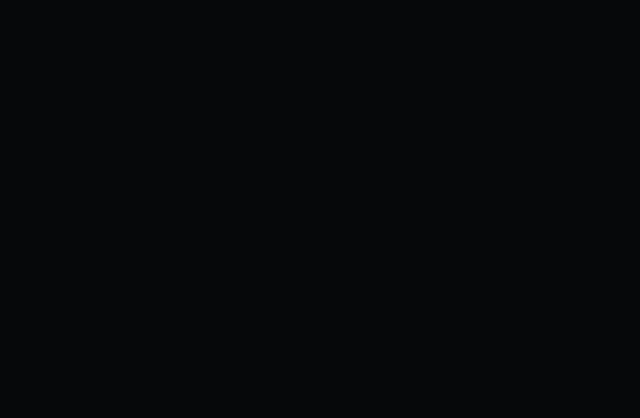
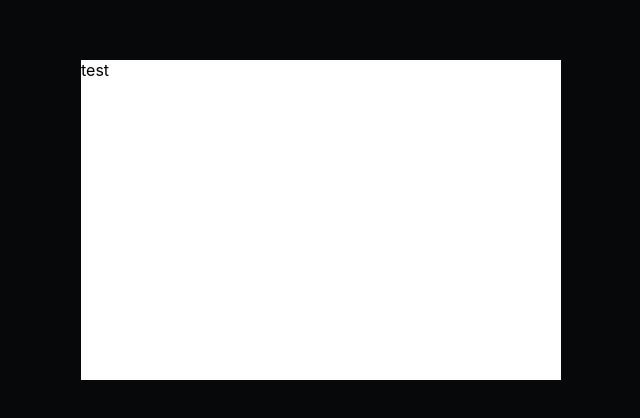
Before and after one commit to devpedrospereira/edvice-generator-app, a Next.js app: page / in a window 1280 px wide. Shown: the part 180-598 px from the top of the page, without its empty margins (319-959 px from the left). Built offline with nearby package versions, Linux system fonts and the light colour scheme.

Commit message:
implementação do component Window

```diff
--- /dev/null
+++ b/src/components/window/Window.jsx
@@ -0,0 +1,9 @@
+import styles from "./style.module.css"
+
+export default function Windows(){
+    return(
+        <div className={styles.container}>
+                test
+        </div>
+    )
+}
--- /dev/null
+++ b/src/components/window/style.module.css
@@ -0,0 +1,6 @@
+.container{
+    width: 30rem;
+    height: 20rem;
+
+    background-color: #fff;
+}
--- a/src/pages/index.js
+++ b/src/pages/index.js
@@ -1,10 +1,12 @@
 import Head from 'next/head'
 import Image from 'next/image'
+import Windows from '../components/window/Window'
 import styles from '../styles/Home.module.css'
 
 export default function Home() {
   return (
     <div className={styles.container}>
+      <Windows/>
     </div>
   )
 }
```
